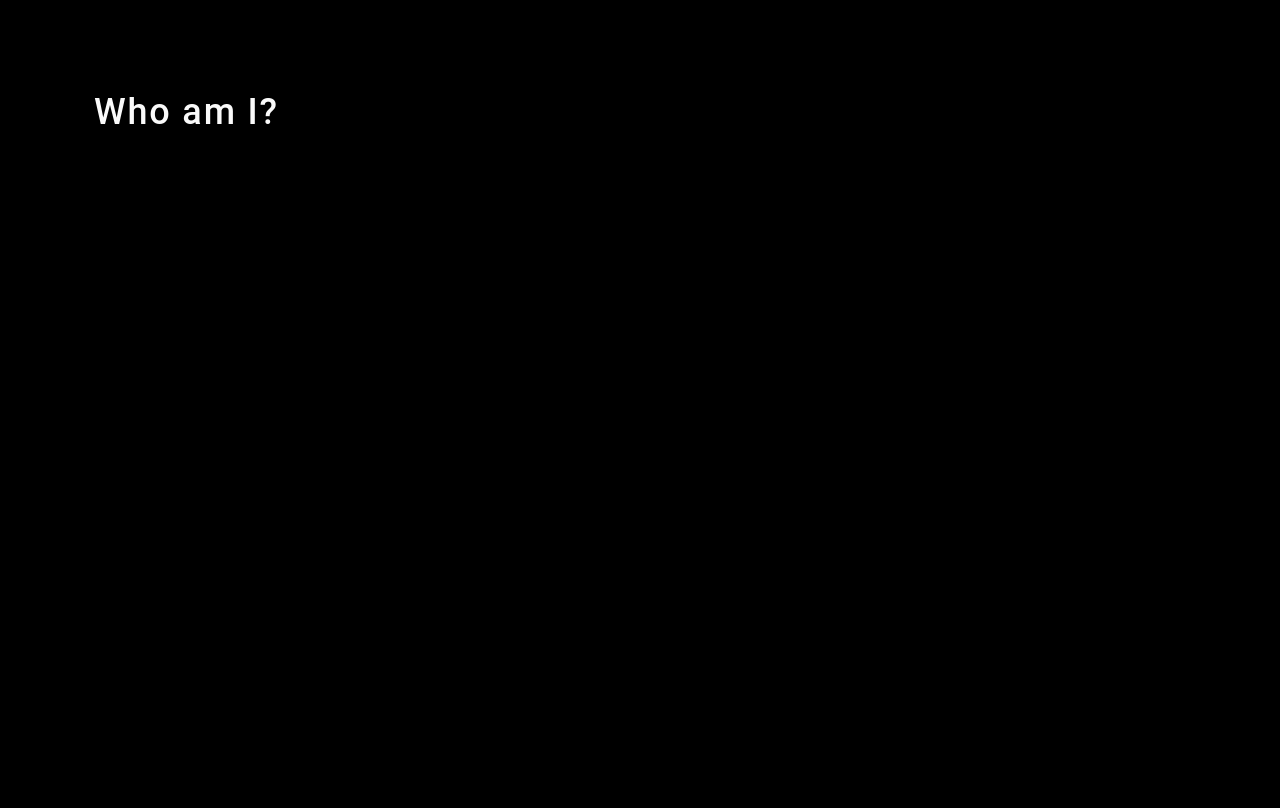
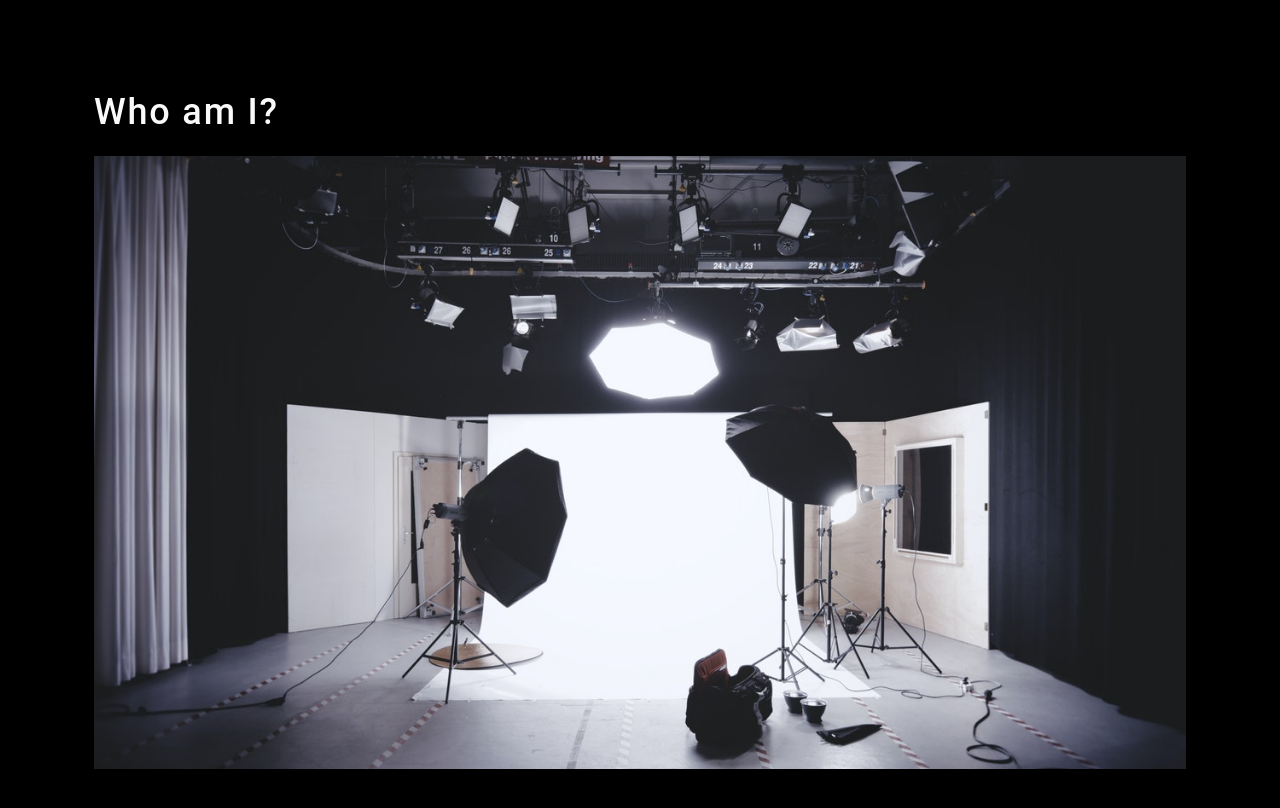
Before and after one commit to sophiabarrett/photo-port, a React (Create React App) app: page / in a window 1280 px wide. Shown: the top 808 px of the page. Built offline with nearby package versions, Linux system fonts and the light colour scheme.

Commit message:
add cover image to about

```diff
--- a/src/components/About/index.js
+++ b/src/components/About/index.js
@@ -1,11 +1,13 @@
-import React from 'react';
+import React from "react";
+import coverImage from "../../assets/cover/cover-image.jpg";
 
 function About() {
-    return (
-        <section class="my-5">
-            <h1 id="about">Who am I?</h1>
-        </section>
-    );
+  return (
+    <section className="my-5">
+      <h1 id="about">Who am I?</h1>
+      <img src={coverImage} className="my-2" style={{width: "100%"}} alt="cover" />
+    </section>
+  );
 }
 
 export default About;
```
